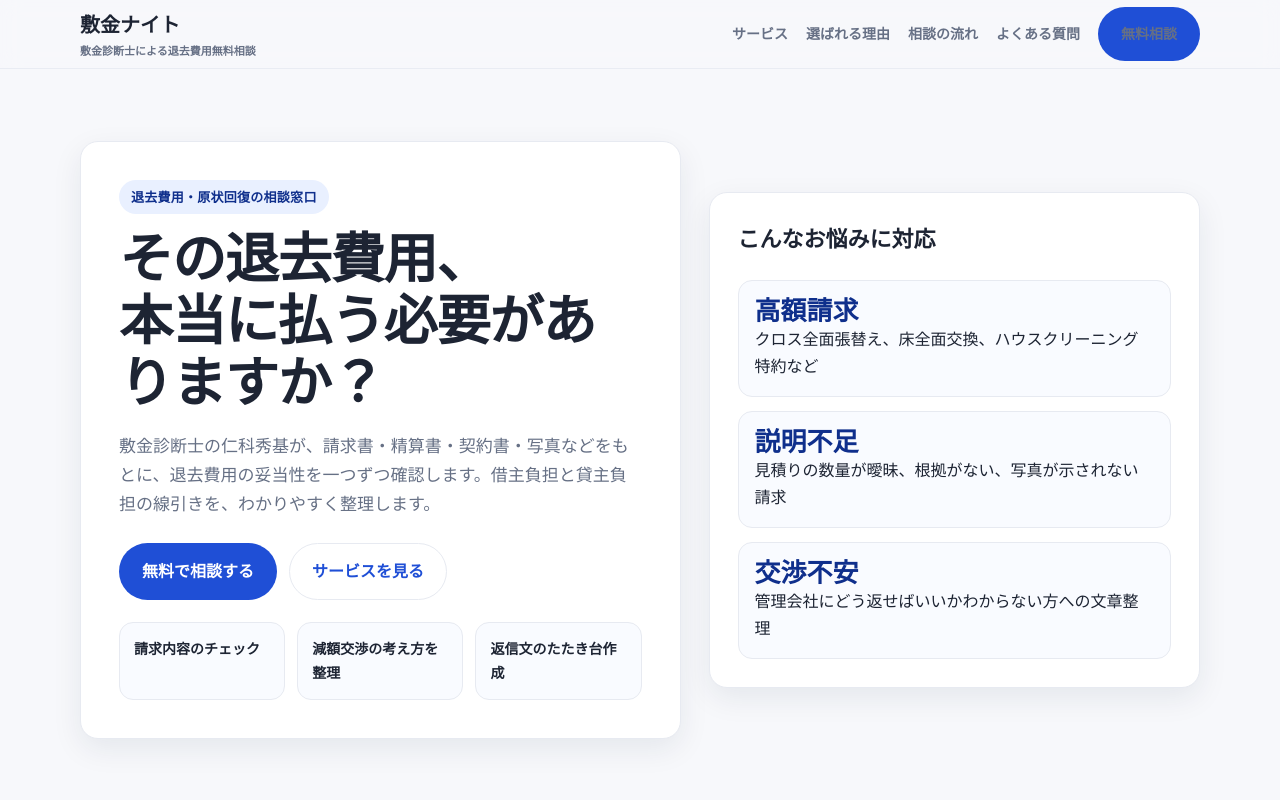
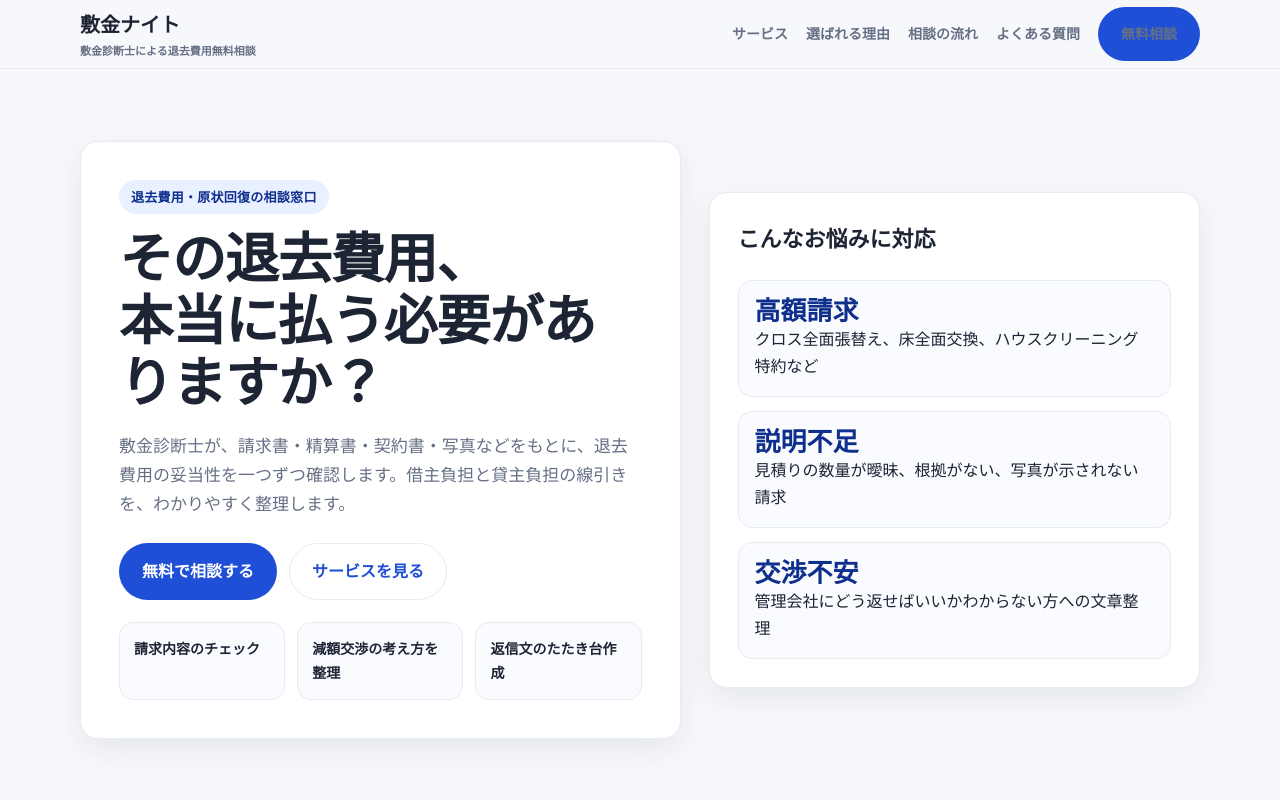
Before and after one commit to shikikinknight-code/shikikin-site-, a plain HTML site: page index.html in a window 1280 px wide. Shown: the top 800 px of the page. Drawn offline with Linux system fonts and the light colour scheme.

Commit message:
Update index.html

```diff
--- a/index.html
+++ b/index.html
@@ -119,7 +119,7 @@
         <div class="hero-card hero-copy">
           <span class="tag">退去費用・原状回復の相談窓口</span>
           <h1>その退去費用、<br>本当に払う必要がありますか？</h1>
-          <p class="lead">敷金診断士の仁科秀基が、請求書・精算書・契約書・写真などをもとに、退去費用の妥当性を一つずつ確認します。借主負担と貸主負担の線引きを、わかりやすく整理します。</p>
+          <p class="lead">敷金診断士が、請求書・精算書・契約書・写真などをもとに、退去費用の妥当性を一つずつ確認します。借主負担と貸主負担の線引きを、わかりやすく整理します。</p>
           <div class="hero-actions">
             <a class="btn btn-primary" href="https://docs.google.com/forms/d/e/1FAIpQLSdP4fADmAIfjEn_xPNdI__PJiFAn4BuhQ8ldmYIvsTEFFsgWQ/viewform" target="_blank" rel="noopener">無料で相談する</a>
             <a class="btn btn-secondary" href="#services">サービスを見る</a>
@@ -252,7 +252,6 @@
           <h3>事業者情報</h3>
           <ul>
             <li>屋号：敷金ナイト</li>
-            <li>代表：仁科秀基</li>
             <li>肩書：敷金診断士 / 宅地建物取引士</li>
             <li>対応方法：オンライン相談中心</li>
           </ul>
```
